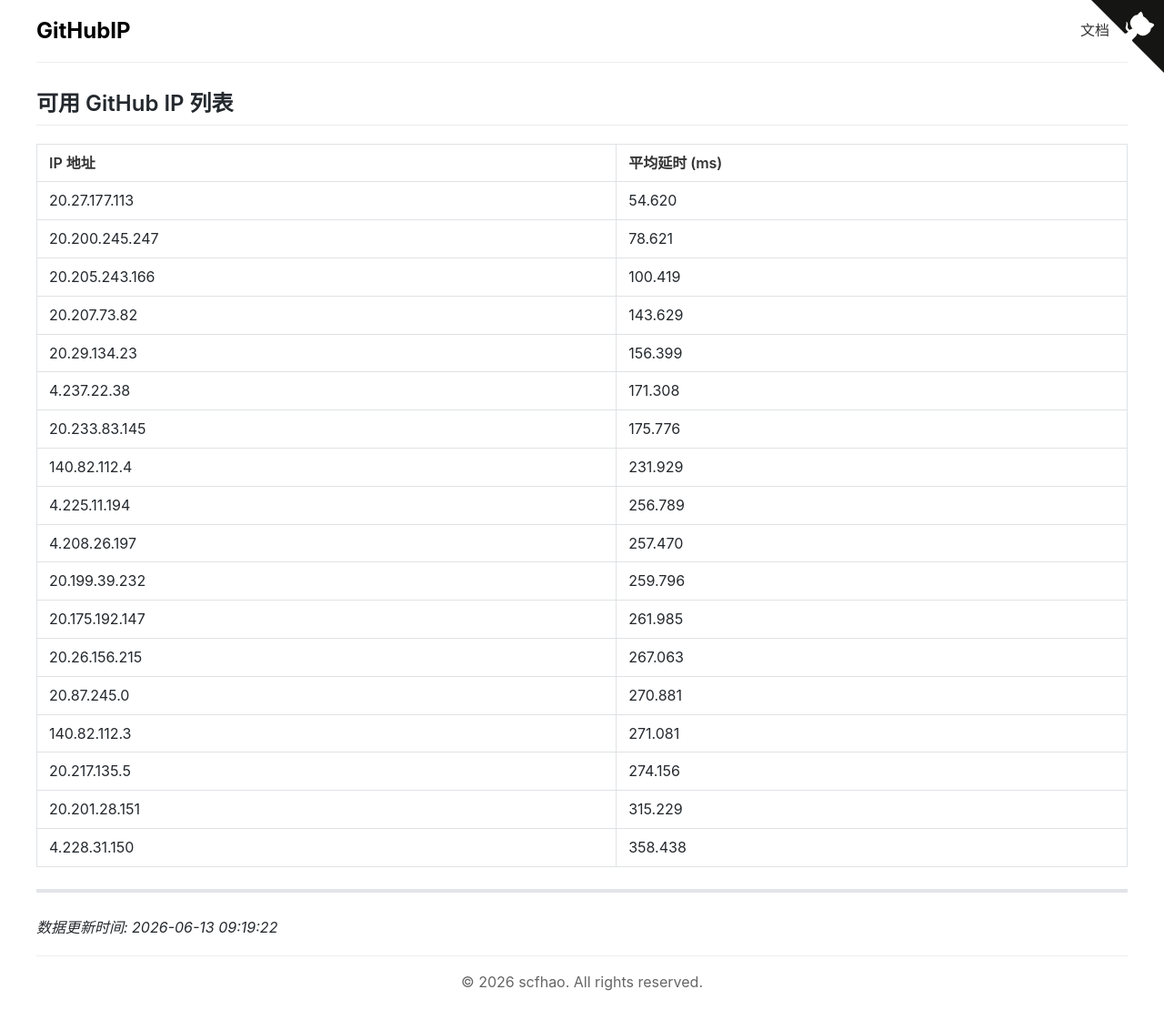
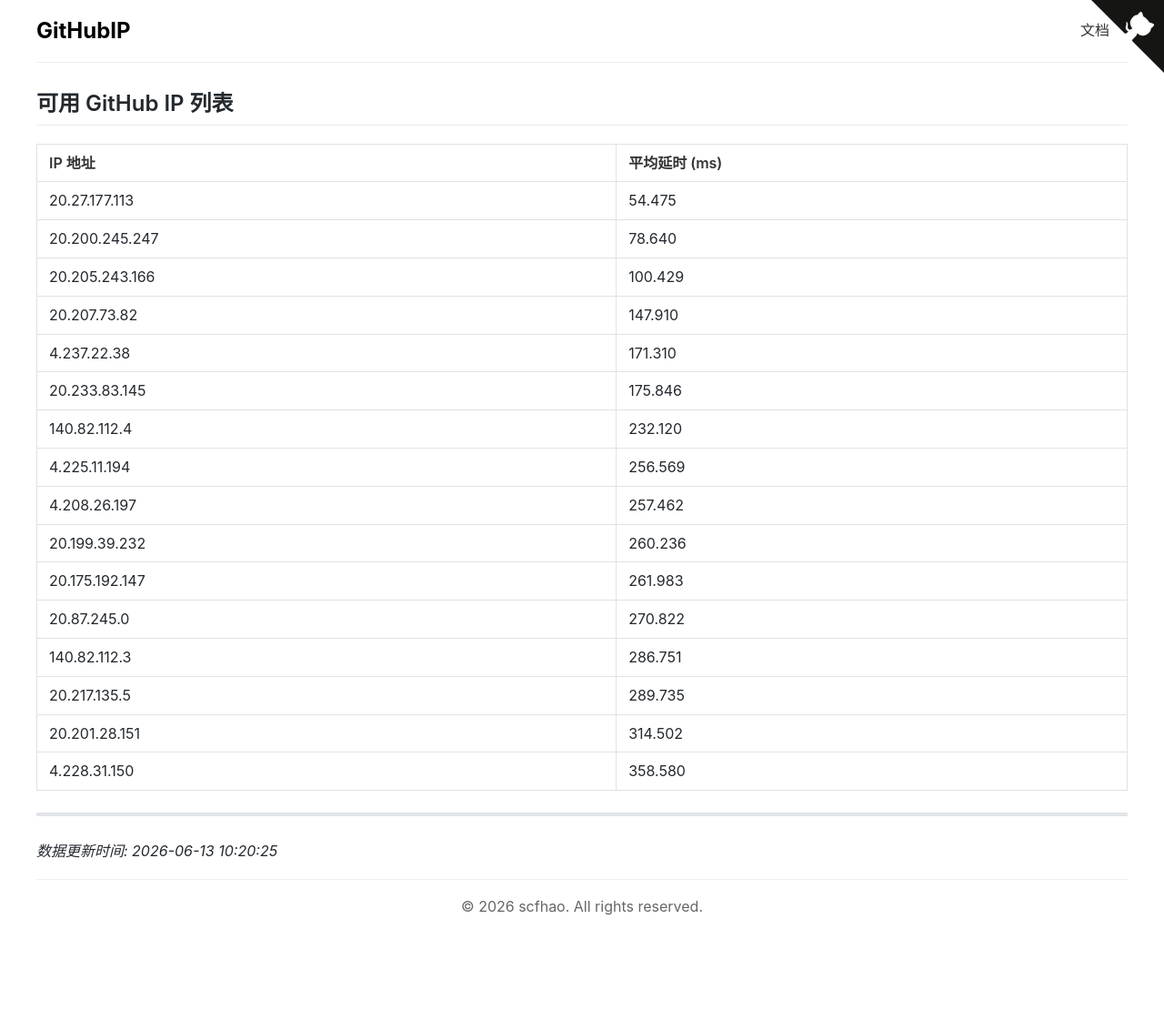
Before and after one commit to scfhao/GitHubIP, a Jekyll site: the page built from index.md, in a window 1280 px wide. Shown: the whole page at 91% size. Built offline with Jekyll 4.4.1, drawn with Linux system fonts in a browser that asks for light colours; after the commit the page ends 1026 px from its top, so only the background shows below that.

Commit message:
自动脚本执行 - 2026-06-13 10:20:25

```diff
--- a/index.md
+++ b/index.md
@@ -1,32 +1,30 @@
 ---
 layout: home
 title: GitHub IP 列表
-date: 2026-06-13 09:19:22
+date: 2026-06-13 10:20:25
 ---
 
 ## 可用 GitHub IP 列表
 
 | IP 地址 | 平均延时 (ms) |
 |---------|--------------|
-| 20.27.177.113 | 54.620 |
-| 20.200.245.247 | 78.621 |
-| 20.205.243.166 | 100.419 |
-| 20.207.73.82 | 143.629 |
-| 20.29.134.23 | 156.399 |
-| 4.237.22.38 | 171.308 |
-| 20.233.83.145 | 175.776 |
-| 140.82.112.4 | 231.929 |
-| 4.225.11.194 | 256.789 |
-| 4.208.26.197 | 257.470 |
-| 20.199.39.232 | 259.796 |
-| 20.175.192.147 | 261.985 |
-| 20.26.156.215 | 267.063 |
-| 20.87.245.0 | 270.881 |
-| 140.82.112.3 | 271.081 |
-| 20.217.135.5 | 274.156 |
-| 20.201.28.151 | 315.229 |
-| 4.228.31.150 | 358.438 |
+| 20.27.177.113 | 54.475 |
+| 20.200.245.247 | 78.640 |
+| 20.205.243.166 | 100.429 |
+| 20.207.73.82 | 147.910 |
+| 4.237.22.38 | 171.310 |
+| 20.233.83.145 | 175.846 |
+| 140.82.112.4 | 232.120 |
+| 4.225.11.194 | 256.569 |
+| 4.208.26.197 | 257.462 |
+| 20.199.39.232 | 260.236 |
+| 20.175.192.147 | 261.983 |
+| 20.87.245.0 | 270.822 |
+| 140.82.112.3 | 286.751 |
+| 20.217.135.5 | 289.735 |
+| 20.201.28.151 | 314.502 |
+| 4.228.31.150 | 358.580 |
 
 ---
 
-*数据更新时间: 2026-06-13 09:19:22*
+*数据更新时间: 2026-06-13 10:20:25*
```
